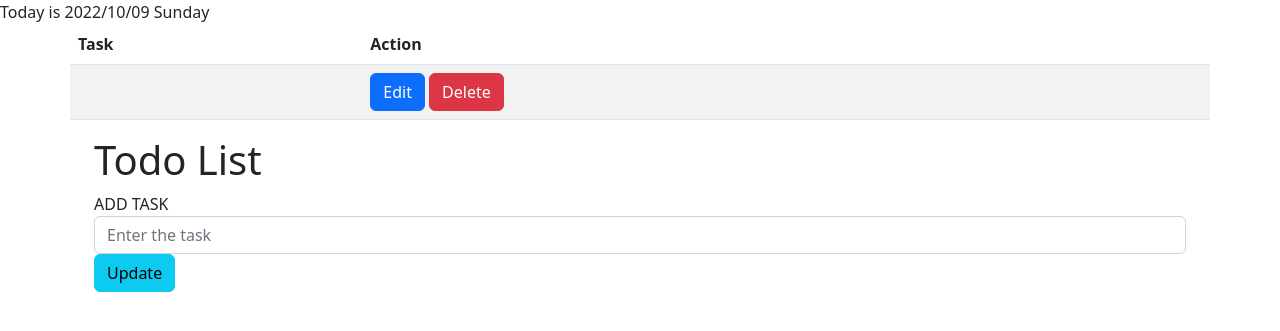
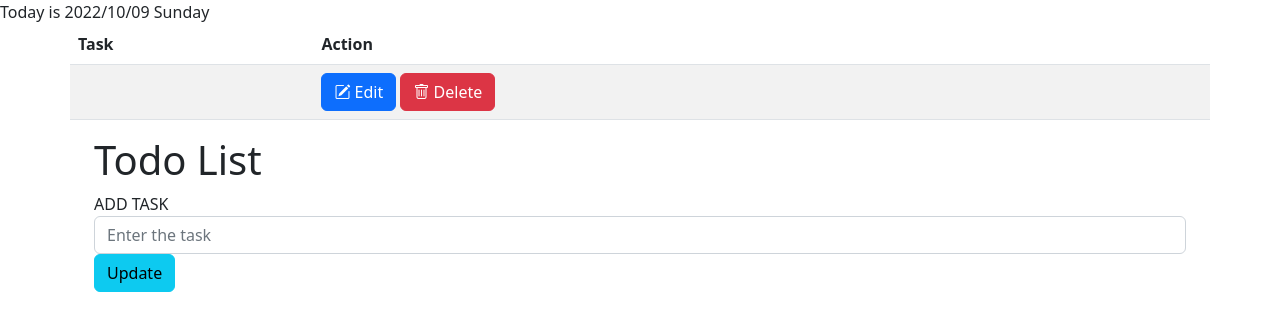
Before and after one commit to ShubhamSingh1112/PHPMYSQLTODO, a PHP site: page /index.php?Edit=1 in a window 1280 px wide. Shown: the top 331 px of the page. Run offline with PHP 8.4, Linux system fonts and the light colour scheme; tables that the repository leaves empty or names only in its code hold one stand-in row (values such as "Sample post"); data that the repository does not hold is empty; some libraries are stand-ins or nearby versions.

Commit message:
Adding Edit and Delete Icons

```diff
--- a/index.php
+++ b/index.php
@@ -5,6 +5,7 @@
       <meta name="viewport" content="width=device-width, initial-scale=1">
       <title>Bootstrap demo</title>
       <link href="https://cdn.jsdelivr.net/npm/bootstrap@5.2.2/dist/css/bootstrap.min.css" rel="stylesheet">
+      <link rel="stylesheet" href="https://cdn.jsdelivr.net/npm/bootstrap-icons@1.9.1/font/bootstrap-icons.css">
    </head>
    <body>
       <?php require_once 'process.php'; ?>
@@ -50,8 +51,8 @@
             <tr>
                <td><?php echo $row['Task']; ?></td>
                <td>
-                  <a href="index.php?Edit=<?php echo $row['id']; ?>" class="btn btn-primary">Edit</a>
-                  <a href="process.php?Delete=<?php echo $row['id']; ?>" class="btn btn-danger">Delete</a>
+                  <a href="index.php?Edit=<?php echo $row['id']; ?>" class="btn btn-primary"><i class="bi bi-pencil-square"></i> Edit</a>
+                  <a href="process.php?Delete=<?php echo $row['id']; ?>" class="btn btn-danger"><i class="bi bi-trash"></i> Delete</a>
                </td>
             </tr>
             <?php endwhile; ?>
```
